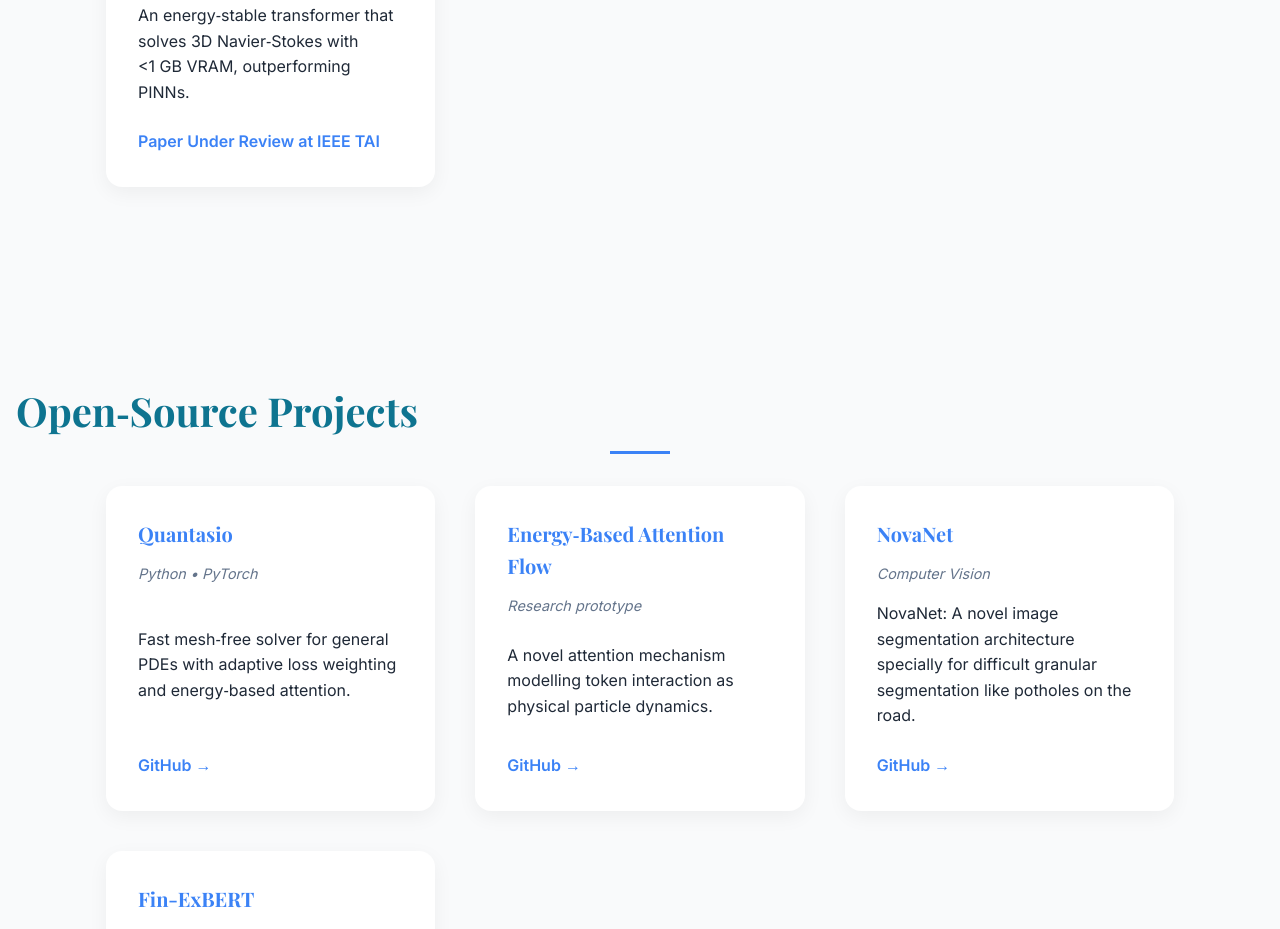
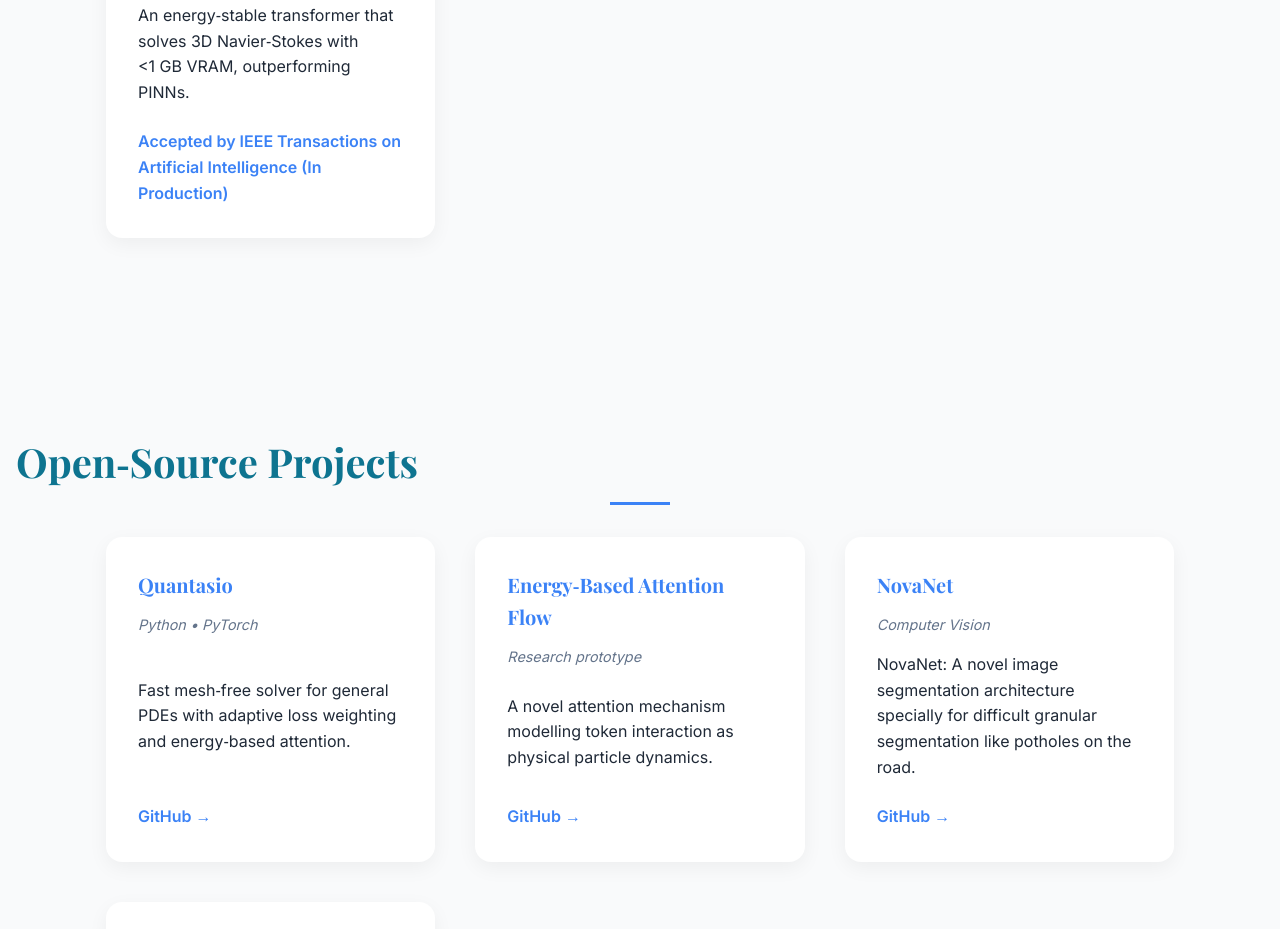
Before and after one commit to soumick1/soumick1.github.io, a plain HTML site: page index.html in a window 1280 px wide. Shown: the part 2236-3165 px from the top of the page. Drawn offline with nearby package versions, Linux system fonts and the light colour scheme.

Commit message:
Update index.html

```diff
--- a/index.html
+++ b/index.html
@@ -350,7 +350,7 @@
           <h3>Quantasio: A Generalized Neural Framework for Solving 3D Navier-Stokes Dynamics</h3>
           <p class="meta">IEEE Transactions for Artificial Intelligence (revise &amp; resubmit)</p>
           <p>An energy‑stable transformer that solves 3D Navier‑Stokes with &lt;1 GB VRAM, outperforming PINNs.</p>
-          <a href="" target="_blank">Paper Under Review at IEEE TAI</a>
+          <a href="" target="_blank">Accepted by IEEE Transactions on Artificial Intelligence (In Production)</a>
         </article>
       </div>
     </section>
```
